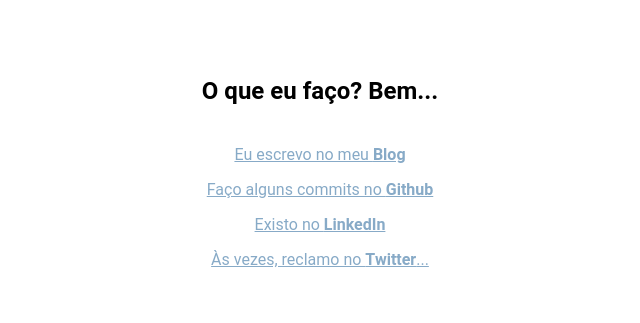
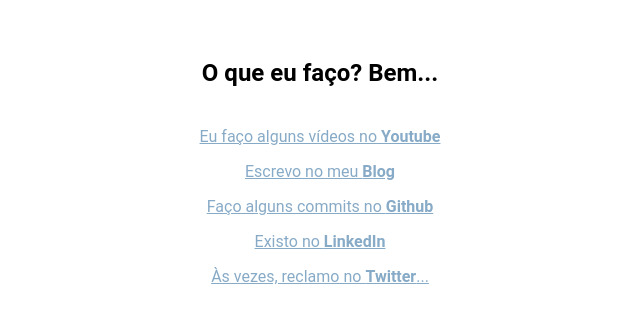
Before and after one commit to vitorxfs/vitorxfs.github.io, a plain HTML site: page index.html in a window 1280 px wide. Shown: the part 315-638 px from the top of the page, without its empty margins (320-960 px from the left). Drawn offline with Linux system fonts and the light colour scheme.

Commit message:
feat: add youtube link

```diff
--- a/index.html
+++ b/index.html
@@ -28,7 +28,8 @@
   <main>
     <h2>O que eu faço? Bem...</h2>
     <ul>
-      <li><a alt-label="Blog" target="_blank" href="https://vitorsnx.medium.com/">Eu escrevo no meu <strong>Blog</strong></a></li>
+      <li><a alt-label="Youtube" target="_blank" href="https://www.youtube.com/@vitorsnx">Eu faço alguns vídeos no <strong>Youtube</strong></a></li>
+      <li><a alt-label="Blog" target="_blank" href="https://vitorsnx.medium.com/">Escrevo no meu <strong>Blog</strong></a></li>
       <li><a alt-label="Github" target="_blank" href="http://github.com/vitorxfs">Faço alguns commits no <strong>Github</strong></a></li>
       <li><a alt-label="LinkedIn" target="_blank" href="http://linkedin.com/in/vitorsanches">Existo no <strong>LinkedIn</strong></a></li>
       <li><a alt-label="Twitter" target="_blank" href="http://twitter.com/vitorsnx">Às vezes, reclamo no <strong>Twitter</strong>...</a></li>
```
Also changed, not shown: en/index.html (+1 -0 lines), es/index.html (+2 -1 lines).
